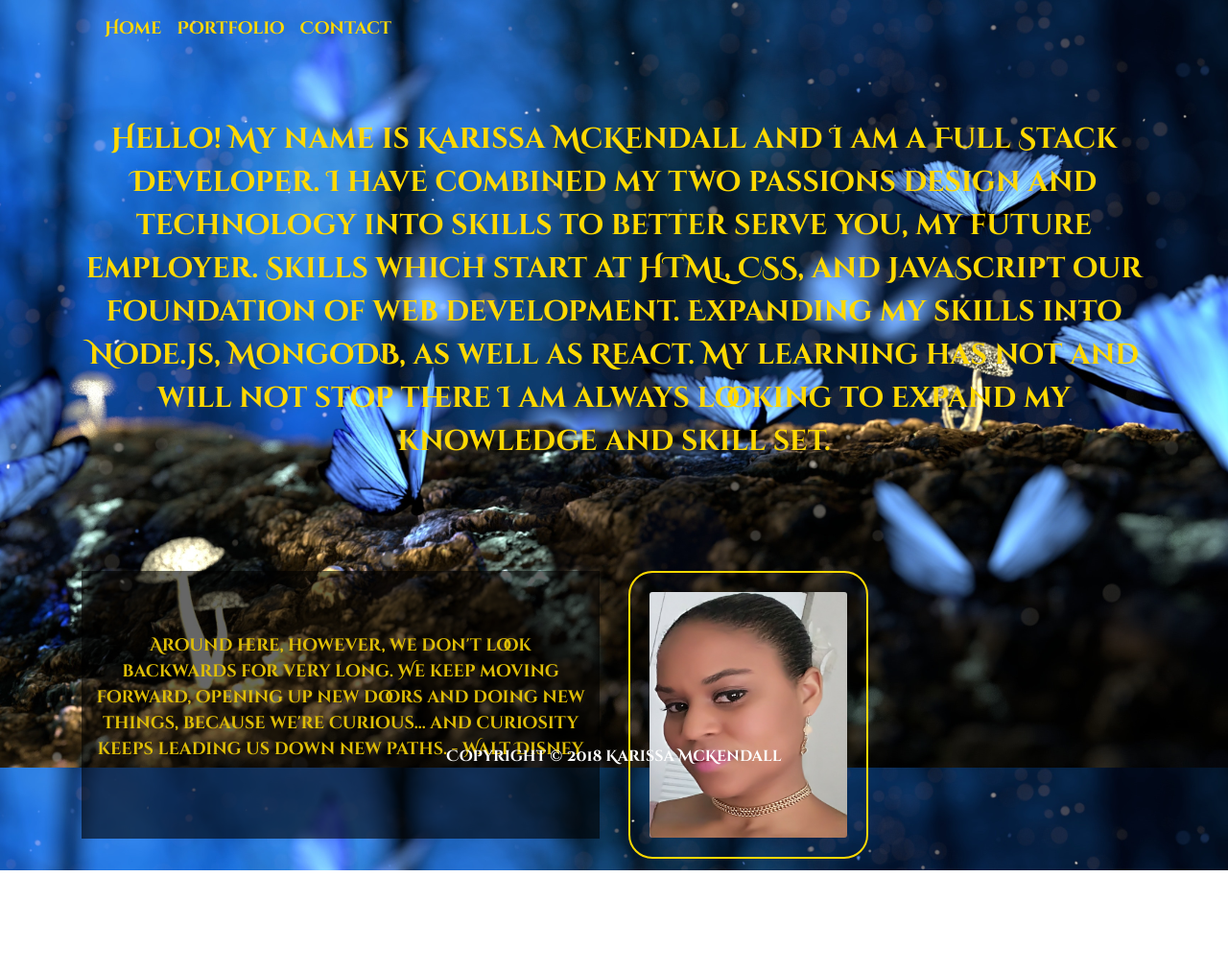
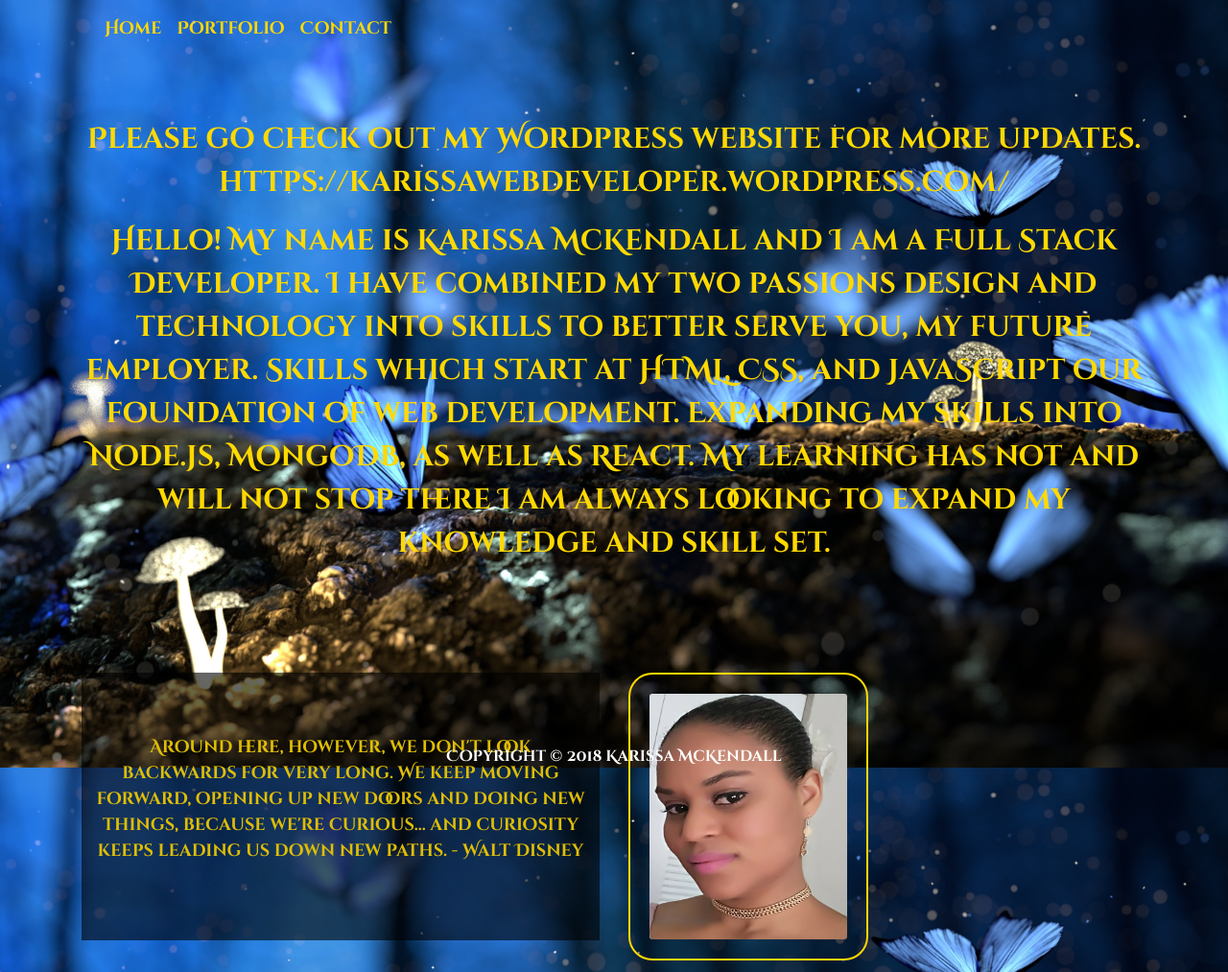
Before and after one commit to Salena0921/React-Powered-Portfolio, a plain HTML site: page index.html in a window 1280 px wide. Shown: the whole page at 96% size. Before the commit the page ends 907 px from the top, so only its background shows below. Drawn offline with nearby package versions, Linux system fonts and the light colour scheme.

Commit message:
added new paragraph to homepage

```diff
--- a/index.html
+++ b/index.html
@@ -44,6 +44,7 @@
       <div class="col col-xs-12">
         <div class="jumbotron jumbotron-fluid" id="aboutme">
           <div>
+            <p>Please go check out my Wordpress website for more updates. https://karissawebdeveloper.wordpress.com/</p>
             <p>Hello! My name is Karissa McKendall and I am a Full Stack Developer. I have combined my two passions design and
               technology into skills to better serve you, my future employer. Skills which start at HTML, CSS, and JavaScript
               our foundation of web development. Expanding my skills into Node.js, MongoDB, as well as React. My learning
```
